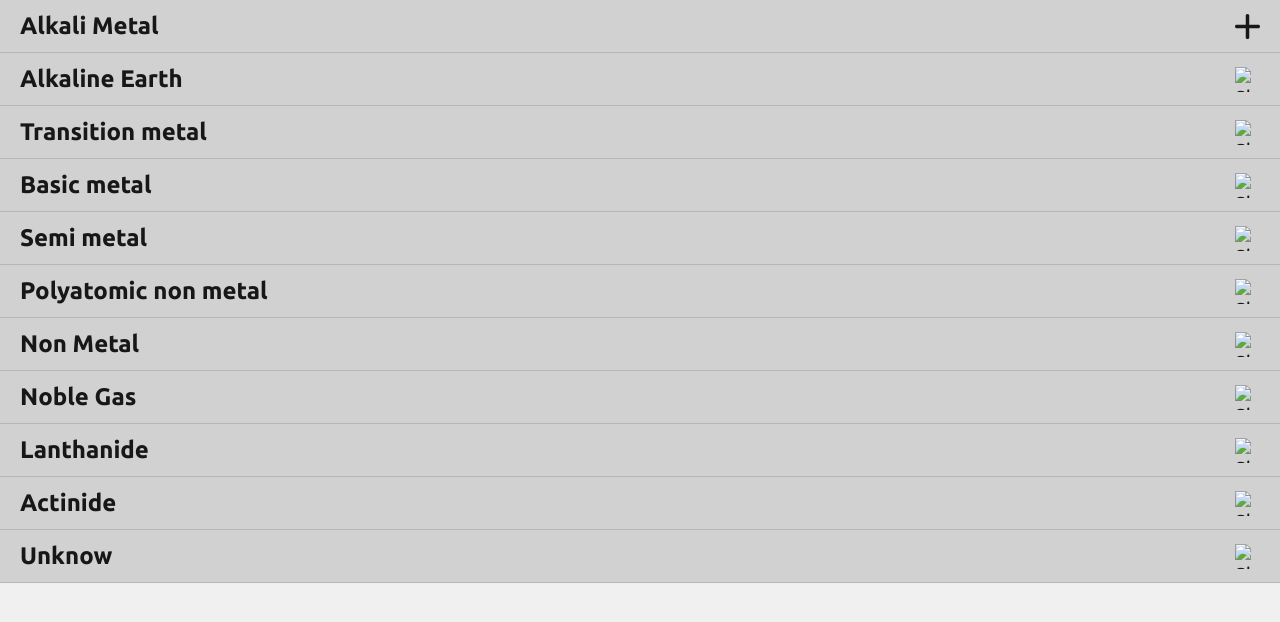
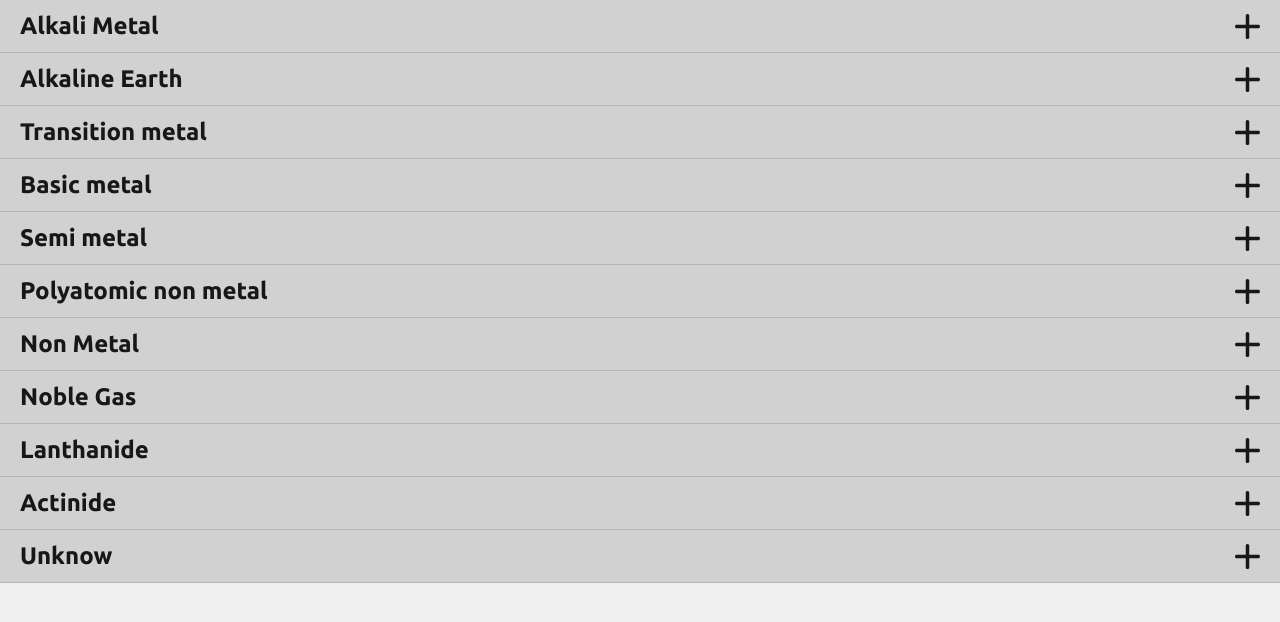
Before and after one commit to irene-gomez/periodic-table, a plain HTML site: page docs/index.html in a window 1280 px wide. Drawn offline with Linux system fonts and the light colour scheme.

Commit message:
Build docs directory

```diff
--- a/docs/index.html
+++ b/docs/index.html
@@ -5,8 +5,7 @@
         <title>Periodic Table</title>
         <meta name="description" content="Periodic Table">
         <meta charset="utf-8">
-        <meta name="viewport" content="width=device-width, inicial-scale=1.0"
-        />
+        <meta name="viewport" content="width=device-width, initial-scale=1.0">
         <link href="https://fonts.googleapis.com/css?family=Ubuntu:300,400,700"
         rel="stylesheet">
         <link href="./assets/css/main.css" rel="stylesheet">
@@ -121,9 +120,10 @@
             </div>
             <div class="collapsable">
                  <h2 class="collapsable__title">Alkaline Earth</h2>
+ <span class="ico plus__alkaline">
+        <svg><use xlink:href="#ico-more" /></svg>
+    </span>
 
-                <img class="collapsable__icon-more plus__alkaline" src="./assets/images/add.svg"
-                alt="Show non metal elements">
             </div>
             <div class="collapsable--hide">
                 <ul class="grid-elements">
@@ -167,9 +167,10 @@
             </div>
             <div class="collapsable">
                  <h2 class="collapsable__title">Transition metal</h2>
+ <span class="ico plus__transition">
+        <svg><use xlink:href="#ico-more" /></svg>
+    </span>
 
-                <img class="collapsable__icon-more plus__transition" src="./assets/images/add.svg"
-                alt="Show non metal elements">
             </div>
             <div class="collapsable--hide">
                 <ul class="grid-elements">
@@ -387,9 +388,10 @@
             </div>
             <div class="collapsable">
                  <h2 class="collapsable__title">Basic metal</h2>
+ <span class="ico plus__basic">
+        <svg><use xlink:href="#ico-more" /></svg>
+    </span>
 
-                <img class="collapsable__icon-more plus__basic" src="./assets/images/add.svg"
-                alt="Show non metal elements">
             </div>
             <div class="collapsable--hide">
                 <ul class="grid-elements">
@@ -445,9 +447,10 @@
             </div>
             <div class="collapsable">
                  <h2 class="collapsable__title">Semi metal</h2>
+ <span class="ico plus__semi">
+        <svg><use xlink:href="#ico-more" /></svg>
+    </span>
 
-                <img class="collapsable__icon-more plus__semi" src="./assets/images/add.svg"
-                alt="Show non metal elements">
             </div>
             <div class="collapsable--hide">
                 <ul class="grid-elements">
@@ -497,9 +500,10 @@
             </div>
             <div class="collapsable">
                  <h2 class="collapsable__title">Polyatomic non metal</h2>
+ <span class="ico plus__poliatomic">
+        <svg><use xlink:href="#ico-more" /></svg>
+    </span>
 
-                <img class="collapsable__icon-more plus__poliatomic" src="./assets/images/add.svg"
-                alt="Show non metal elements">
             </div>
             <div class="collapsable--hide">
                 <ul class="grid-elements">
@@ -531,9 +535,10 @@
             </div>
             <div class="collapsable">
                  <h2 class="collapsable__title">Non Metal</h2>
+ <span class="ico plus__nonmetal">
+        <svg><use xlink:href="#ico-more" /></svg>
+    </span>
 
-                <img class="collapsable__icon-more plus__nonmetal" src="./assets/images/add.svg"
-                alt="Show non metal elements">
             </div>
             <div class="collapsable--hide">
                 <ul class="grid-elements">
@@ -583,9 +588,10 @@
             </div>
             <div class="collapsable">
                  <h2 class="collapsable__title">Noble Gas</h2>
+ <span class="ico plus__noble">
+        <svg><use xlink:href="#ico-more" /></svg>
+    </span>
 
-                <img class="collapsable__icon-more plus__noble" src="./assets/images/add.svg"
-                alt="Show non metal elements">
             </div>
             <div class="collapsable--hide">
                 <ul class="grid-elements">
@@ -629,9 +635,10 @@
             </div>
             <div class="collapsable">
                  <h2 class="collapsable__title">Lanthanide</h2>
+ <span class="ico plus__lanthanide">
+        <svg><use xlink:href="#ico-more" /></svg>
+    </span>
 
-                <img class="collapsable__icon-more plus__lanthanide" src="./assets/images/add.svg"
-                alt="Show non metal elements">
             </div>
             <div class="collapsable--hide">
                 <ul class="grid-elements">
@@ -732,9 +739,10 @@
             </div>
             <div class="collapsable">
                  <h2 class="collapsable__title">Actinide</h2>
+ <span class="ico plus__actinide">
+        <svg><use xlink:href="#ico-more" /></svg>
+    </span>
 
-                <img class="collapsable__icon-more plus__actinide" src="./assets/images/add.svg"
-                alt="Show non metal elements">
             </div>
             <div class="collapsable--hide">
                 <ul class="grid-elements">
@@ -835,9 +843,10 @@
             </div>
             <div class="collapsable">
                  <h2 class="collapsable__title">Unknow</h2>
+ <span class="ico plus__unknow">
+        <svg><use xlink:href="#ico-more" /></svg>
+    </span>
 
-                <img class="collapsable__icon-more plus__unknow" src="./assets/images/add.svg"
-                alt="Show non metal elements">
             </div>
             <div class="collapsable--hide">
                 <ul class="grid-elements">
```
Also changed, not shown: docs/assets/css/main.css (+1 -1 lines), docs/assets/js/main.js (+1 -1 lines).
